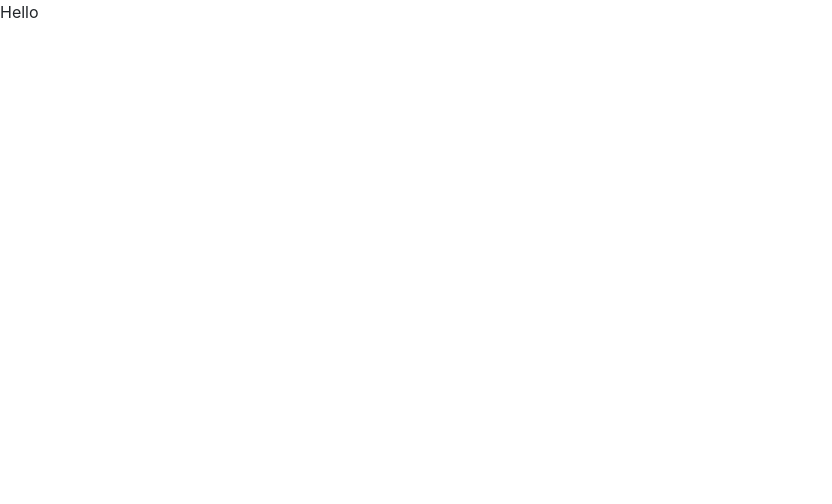
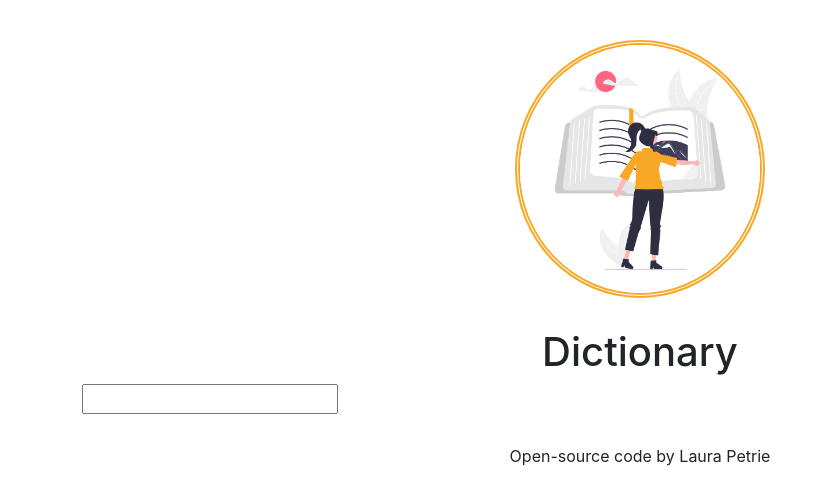
Before and after one commit to laurapetrie/dictionary, a React (Create React App) app: page / in a window 1280 px wide. Shown: the top 504 px of the page, without its empty margins (0-832 px from the left). Built offline with nearby package versions, Linux system fonts and the light colour scheme.

Commit message:
Created search form

```diff
--- a/src/App.css
+++ b/src/App.css
@@ -0,0 +1,17 @@
+.App-header {
+  text-align: center;
+  margin-top: 40px;
+}
+
+.App-logo {
+  display: block;
+  max-width: 250px;
+  margin: 0 auto;
+  border: 5px double #f9a826;
+  border-radius: 50%;
+}
+
+.App-footer {
+  margin: 30px 0;
+  text-align: center;
+}
--- a/src/App.js
+++ b/src/App.js
@@ -1,9 +1,17 @@
 import "./App.css";
+import logo from "./logo.png";
+import Dictionary from "./Dictionary";
 
 export default function App() {
   return (
     <div className="App">
-      <header className="App-header">Hello</header>
+      <div className="container">
+        <header className="App-header">
+          <img src={logo} alt="logo" className="App-logo img-fluid" />
+        </header>
+        <Dictionary />
+        <footer className="App-footer">Open-source code by Laura Petrie</footer>
+      </div>
     </div>
   );
 }
--- /dev/null
+++ b/src/Dictionary.css
@@ -0,0 +1,4 @@
+.main-heading {
+  text-align: center;
+  margin-top: 30px;
+}
--- /dev/null
+++ b/src/Dictionary.js
@@ -0,0 +1,24 @@
+import React, { useState } from "react";
+import "./Dictionary.css";
+
+export default function Dictionary() {
+  const [keyword, setKeyword] = useState("");
+
+  function search(event) {
+    event.preventDefault();
+    alert(`Searching for ${keyword}`);
+  }
+
+  function handleKeywordChange(event) {
+    setKeyword(event.target.value);
+  }
+
+  return (
+    <div className="dictionary">
+      <h1 className="main-heading">Dictionary</h1>
+      <form onSubmit={search}>
+        <input type="search" onChange={handleKeywordChange} />
+      </form>
+    </div>
+  );
+}
```
Also changed, not shown: src/logo.png (added).
